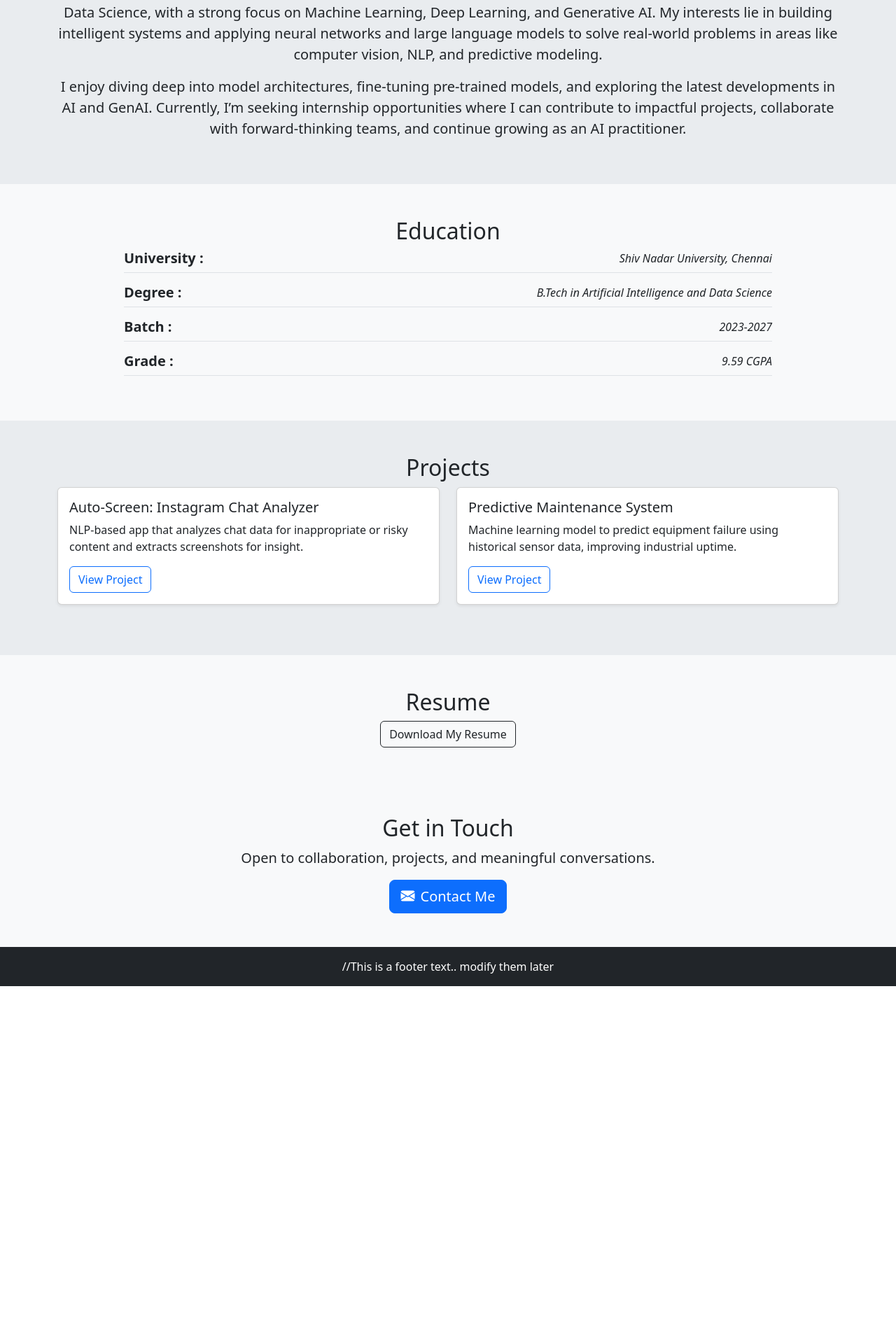
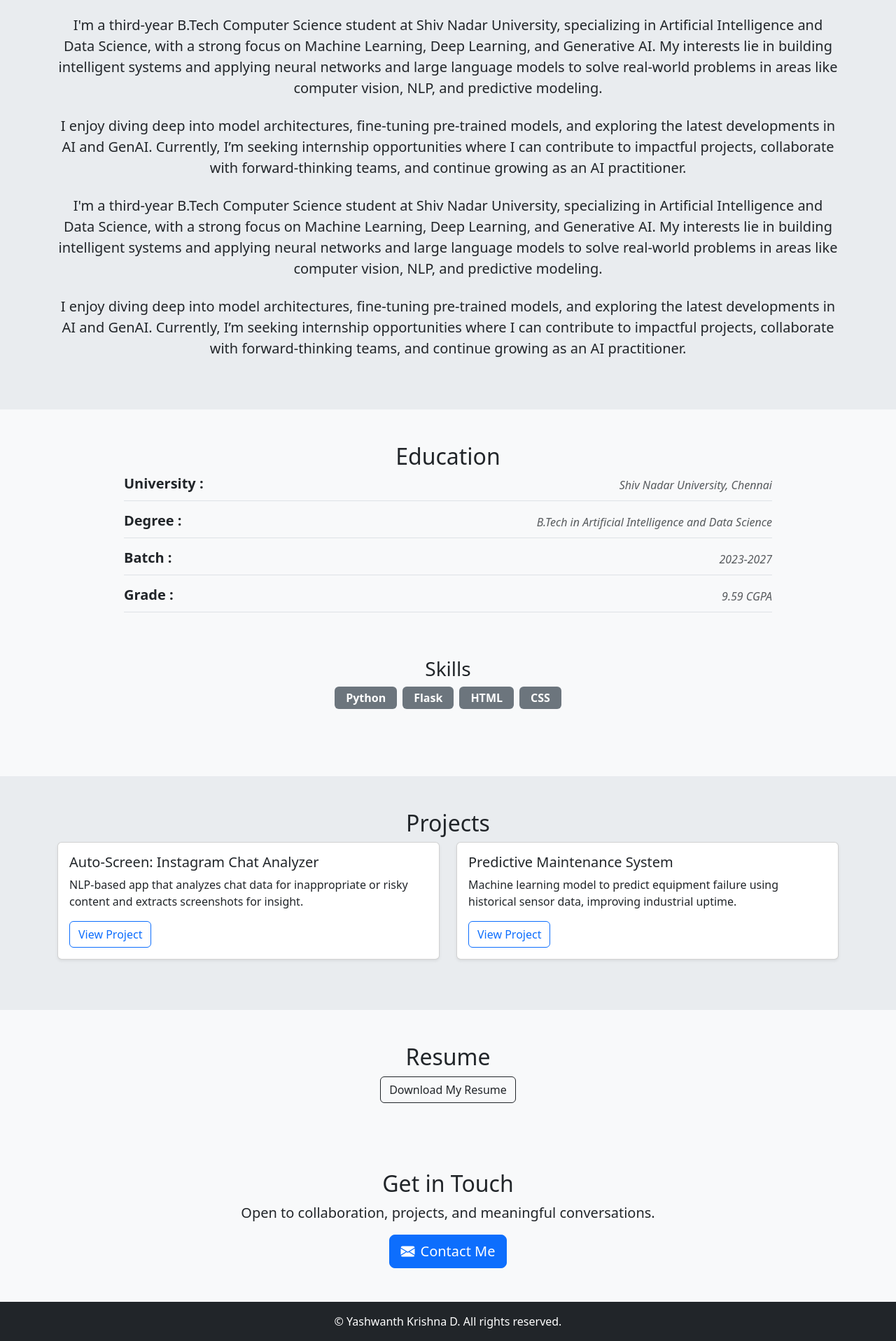
Before and after one commit to Yashwanth-Krishna-D/flask-application, a Flask app: page / in a window 1280 px wide. Shown: the part 829-2745 px from the top of the page at 70% size. Before the commit the page ends 2238 px from the top, so only its background shows below. Run offline with Flask 3, Linux system fonts and the light colour scheme.

Commit message:
Updated necessary feature enhancements

```diff
--- a/app.py
+++ b/app.py
@@ -6,7 +6,11 @@ app = Flask(__name__)
 
 about_content = ["I'm a third-year B.Tech Computer Science student at Shiv Nadar University, specializing in Artificial Intelligence and Data Science, with a strong focus on Machine Learning, Deep Learning, and Generative AI. My interests lie in building intelligent systems and applying neural networks and large language models to solve real-world problems in areas like computer vision, NLP, and predictive modeling.",
 
-              "I enjoy diving deep into model architectures, fine-tuning pre-trained models, and exploring the latest developments in AI and GenAI. Currently, I’m seeking internship opportunities where I can contribute to impactful projects, collaborate with forward-thinking teams, and continue growing as an AI practitioner."]
+              "I enjoy diving deep into model architectures, fine-tuning pre-trained models, and exploring the latest developments in AI and GenAI. Currently, I’m seeking internship opportunities where I can contribute to impactful projects, collaborate with forward-thinking teams, and continue growing as an AI practitioner.",
+
+                "I'm a third-year B.Tech Computer Science student at Shiv Nadar University, specializing in Artificial Intelligence and Data Science, with a strong focus on Machine Learning, Deep Learning, and Generative AI. My interests lie in building intelligent systems and applying neural networks and large language models to solve real-world problems in areas like computer vision, NLP, and predictive modeling.",
+
+                "I enjoy diving deep into model architectures, fine-tuning pre-trained models, and exploring the latest developments in AI and GenAI. Currently, I’m seeking internship opportunities where I can contribute to impactful projects, collaborate with forward-thinking teams, and continue growing as an AI practitioner."]
 
 education_content = {
   "University :": "Shiv Nadar University, Chennai",
@@ -15,13 +19,15 @@ education_content = {
   "Grade :": "9.59 CGPA"
 }
 
+skills_content = ['Python', 'Flask', 'HTML', 'CSS']
+
 project_content = []
 
-footer_content = "//This is a footer text.. modify them later"
+footer_content = "Yashwanth Krishna D. All rights reserved."
 
 @app.route('/')
 def homePage():
-  return render_template("home.html", about = about_content, education = education_content , footer = footer_content)
+  return render_template("home.html", about = about_content, education = education_content , footer = footer_content, skills= skills_content)
 
 if __name__ == "__main__":
   app.run(host="0.0.0.0", debug= True)
--- /dev/null
+++ b/static/css/styles.css
@@ -0,0 +1,51 @@
+
+.carousel-img {
+  width: 100%;
+  height: 80vh; /* 60% of viewport height */
+  object-fit: cover; /* Ensures cropping instead of stretching */
+  object-position: center center; /* Always center the image */
+}
+
+/* Adjust caption background for better readability */
+.carousel-caption {
+  background-color: rgba(0, 0, 0, 0.6);
+  padding: 1rem;
+  border-radius: 12px;
+}
+
+/* Smaller screens: show captions too, but adapt */
+@media (max-width: 768px) {
+  .carousel-caption {
+    display: block !important;
+    font-size: 0.9rem;
+    padding: 0.5rem;
+  }
+
+  .carousel-img {
+    height: 40vh;
+  }
+}
+
+:root {
+  scroll-padding-top: 80px; /* Adjust based on navbar height */
+}
+
+html{
+  scroll-behavior: smooth;
+}
+
+.navbar-brand .title-main {
+  font-size: 1.5rem;
+  font-weight: bold;
+  color: #fff;
+}
+
+.navbar-brand .subtitle {
+  font-size: 0.9rem;
+  color: #ddd;
+  font-style: italic;
+}
+
+.navbar {
+  box-shadow: 0 4px 10px rgba(0, 0, 0, 0.1);
+}
--- a/templates/about.html
+++ b/templates/about.html
@@ -1,8 +1,8 @@
 <section id="about" class="py-5 bg-body-secondary">
   <div class="container">
-    <h2 class="text-center section-title">About Me</h2>
+    <h2 class="text-center section-title mb-4">About Me</h2>
     {% for para in about %}
-      <p class="fs-5 text-center">{{ para }}</p>
+      <p class="fs-5 text-center my-4">{{ para }}</p>
     {% endfor %}
   </div>
 </section>
--- /dev/null
+++ b/templates/carousel.html
@@ -0,0 +1,36 @@
+<div id="heroCarousel" class="carousel slide" data-bs-ride="carousel">
+  <div class="carousel-inner">
+
+    <div class="carousel-item active">
+      <img src="{{ url_for('static', filename='banner3.jpg') }}" class="d-block w-100 carousel-img" alt="Slide 1">
+      <div class="carousel-caption d-none d-md-block">
+        <h5>Welcome to My Portfolio</h5>
+        <p>Explore my projects and achievements.</p>
+      </div>
+    </div>
+
+    <div class="carousel-item">
+      <img src="{{ url_for('static', filename='banner2.jpg') }}" class="d-block w-100 carousel-img" alt="Slide 2">
+      <div class="carousel-caption d-none d-md-block">
+        <h5>Passion for Innovation</h5>
+        <p>Always learning, building, and growing.</p>
+      </div>
+    </div>
+
+    <div class="carousel-item">
+      <img src="{{ url_for('static', filename='banner1.jpg') }}" class="d-block w-100 carousel-img" alt="Slide 3">
+      <div class="carousel-caption d-none d-md-block">
+        <h5>Let's Connect</h5>
+        <p>Get in touch via the contact section below.</p>
+      </div>
+    </div>
+
+  </div>
+
+  <button class="carousel-control-prev" type="button" data-bs-target="#heroCarousel" data-bs-slide="prev">
+    <span class="carousel-control-prev-icon"></span>
+  </button>
+  <button class="carousel-control-next" type="button" data-bs-target="#heroCarousel" data-bs-slide="next">
+    <span class="carousel-control-next-icon"></span>
+  </button>
+</div>
--- a/templates/education.html
+++ b/templates/education.html
@@ -1,15 +1,28 @@
 <section id="education" class="py-5 bg-light">
   <div class="container">
+    <!-- Education Title -->
     <h2 class="text-center section-title">Education</h2>
+
+    <!-- Education Items -->
     <div class="row justify-content-center">
       {% for key, value in education.items() %}
-      <div class="col-md-10 mb-3">
-        <div class="d-flex justify-content-between align-items-center border-bottom pb-2">
-          <h5 class="mb-0 fw-bold">{{ key }}</h5>
-          <p class="mb-0 fst-italic">{{ value }}</p>
+      <div class="col-12 col-md-10 mb-3">
+        <div class="d-flex flex-column flex-sm-row justify-content-between align-items-start align-items-sm-center border-bottom pb-2">
+          <h5 class="mb-1 fw-bold">{{ key }}</h5>
+          <p class="mb-0 fst-italic text-sm-end text-muted">{{ value }}</p>
         </div>
       </div>
       {% endfor %}
     </div>
+
+    <!-- Skills Section -->
+    <div class="my-5">
+      <h3 class="text-center section-title">Skills</h3>
+      <div class="d-flex flex-wrap justify-content-center gap-2">
+        {% for skill in skills %}
+        <span class="badge bg-secondary fs-6 px-3 py-2">{{ skill }}</span>
+        {% endfor %}
+      </div>
+    </div>
   </div>
 </section>
--- a/templates/footer.html
+++ b/templates/footer.html
@@ -1,5 +1,5 @@
 <footer class="bg-dark text-white text-center py-3">
   <div class="container">
-    <p class="mb-0">{{ footer or "© 2025 Yashwanth Krishna D. All rights reserved." }}</p>
+    <p class="mb-0"> &copy; <span id='year'> </span> {{footer }}</p>
   </div>
 </footer>
--- a/templates/home.html
+++ b/templates/home.html
@@ -8,40 +8,7 @@
   <!-- Bootstrap CSS -->
   <link href="https://cdn.jsdelivr.net/npm/bootstrap@5.3.6/dist/css/bootstrap.min.css" rel="stylesheet">
   <link rel="stylesheet" href="https://cdn.jsdelivr.net/npm/bootstrap-icons@1.10.5/font/bootstrap-icons.css">
-  <style>
-    .carousel-custom {
-      height: 70vh;
-      max-width: 70vw;
-      overflow: hidden;
-      border-radius: 1rem;
-      margin: auto;
-    }
-
-    .carousel-custom img {
-      height: 100%;
-      object-fit: cover;
-    }
-
-    .navbar-brand .title-main {
-      font-size: 1.5rem;
-      font-weight: bold;
-      color: #fff;
-    }
-
-    .navbar-brand .subtitle {
-      font-size: 0.9rem;
-      color: #ddd;
-      font-style: italic;
-    }
-
-    .navbar {
-      box-shadow: 0 4px 10px rgba(0, 0, 0, 0.1);
-    }
-
-    html {
-      scroll-behavior: smooth;
-    }
-  </style>
+  <link rel="stylesheet" href="{{ url_for('static', filename='css/styles.css') }}">
 </head>
 <body>
 
@@ -49,50 +16,7 @@
   {% include 'navigation.html' %}
 
   <!-- Carousel -->
-  <div class="container my-4 px-0">
-    <div id="carouselExampleCaptions" class="carousel slide carousel-custom" data-bs-ride="carousel">
-      <div class="carousel-indicators">
-        <button type="button" data-bs-target="#carouselExampleCaptions" data-bs-slide-to="0" class="active" aria-label="Slide 1"></button>
-        <button type="button" data-bs-target="#carouselExampleCaptions" data-bs-slide-to="1" aria-label="Slide 2"></button>
-        <button type="button" data-bs-target="#carouselExampleCaptions" data-bs-slide-to="2" aria-label="Slide 3"></button>
-      </div>
-
-      <div class="carousel-inner">
-        <div class="carousel-item active">
-          <img src="{{ url_for('static', filename='banner1.jpg') }}" class="d-block w-100" alt="Machine Learning Project">
-          <div class="carousel-caption d-none d-md-block">
-            <h5>Innovation in Action</h5>
-            <p>Turning Machine Learning ideas into real-world solutions.</p>
-          </div>
-        </div>
-
-        <div class="carousel-item">
-          <img src="{{ url_for('static', filename='banner2.jpg') }}" class="d-block w-100" alt="AI Application">
-          <div class="carousel-caption d-none d-md-block">
-            <h5>Driven by Curiosity</h5>
-            <p>Building intelligent systems that learn and adapt.</p>
-          </div>
-        </div>
-
-        <div class="carousel-item">
-          <img src="{{ url_for('static', filename='banner1.jpg') }}" class="d-block w-100" alt="Team Work">
-          <div class="carousel-caption d-none d-md-block">
-            <h5>Collaborative Spirit</h5>
-            <p>Working with diverse minds to deliver impactful projects.</p>
-          </div>
-        </div>
-      </div>
-
-      <button class="carousel-control-prev" type="button" data-bs-target="#carouselExampleCaptions" data-bs-slide="prev">
-        <span class="carousel-control-prev-icon"></span>
-        <span class="visually-hidden">Previous</span>
-      </button>
-      <button class="carousel-control-next" type="button" data-bs-target="#carouselExampleCaptions" data-bs-slide="next">
-        <span class="carousel-control-next-icon"></span>
-        <span class="visually-hidden">Next</span>
-      </button>
-    </div>
-  </div>
+  {% include 'carousel.html'%}
 
   <!-- About Section -->
     {% include 'about.html' %}
```
Also changed, not shown: static/banner3.jpg (added), 1 other file.
